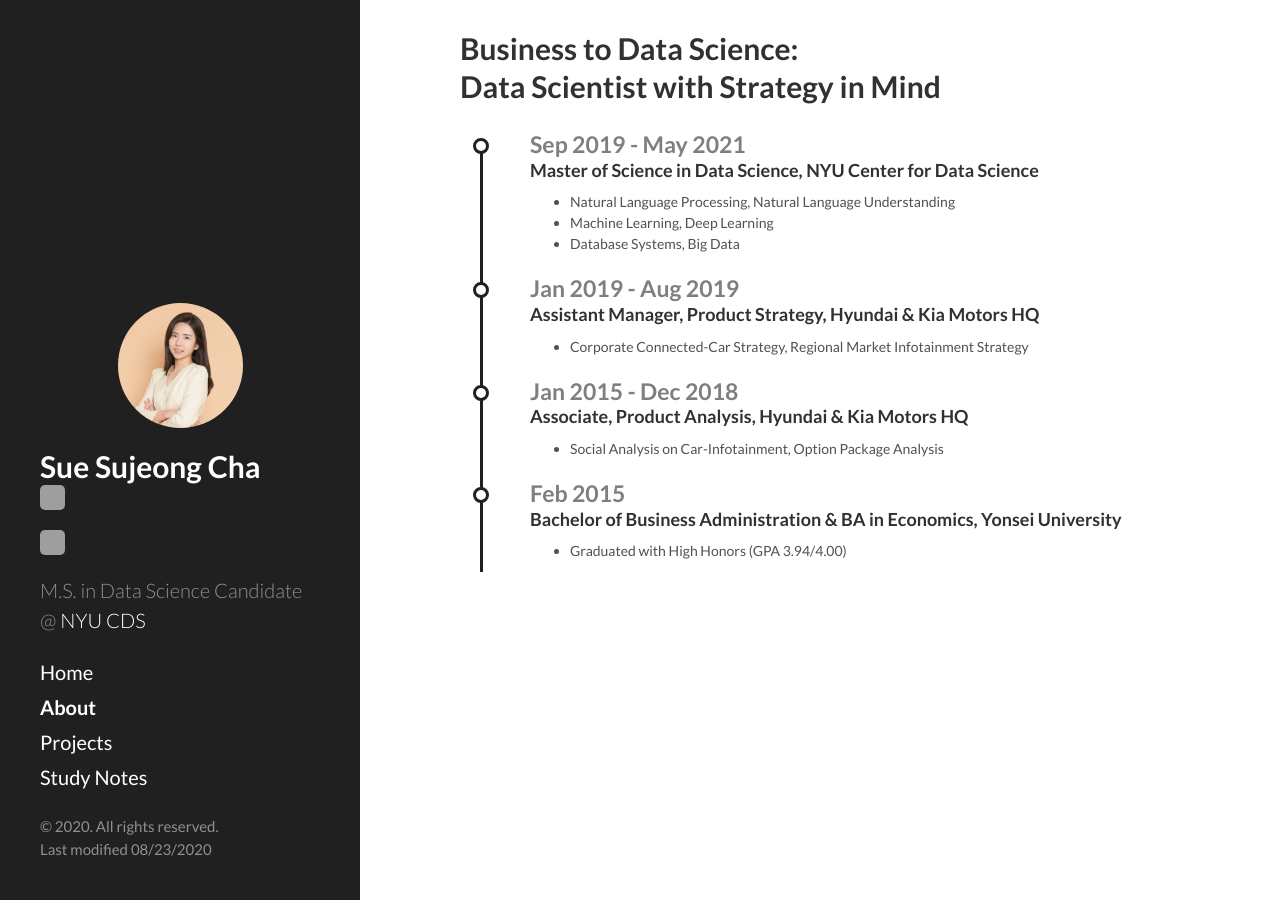
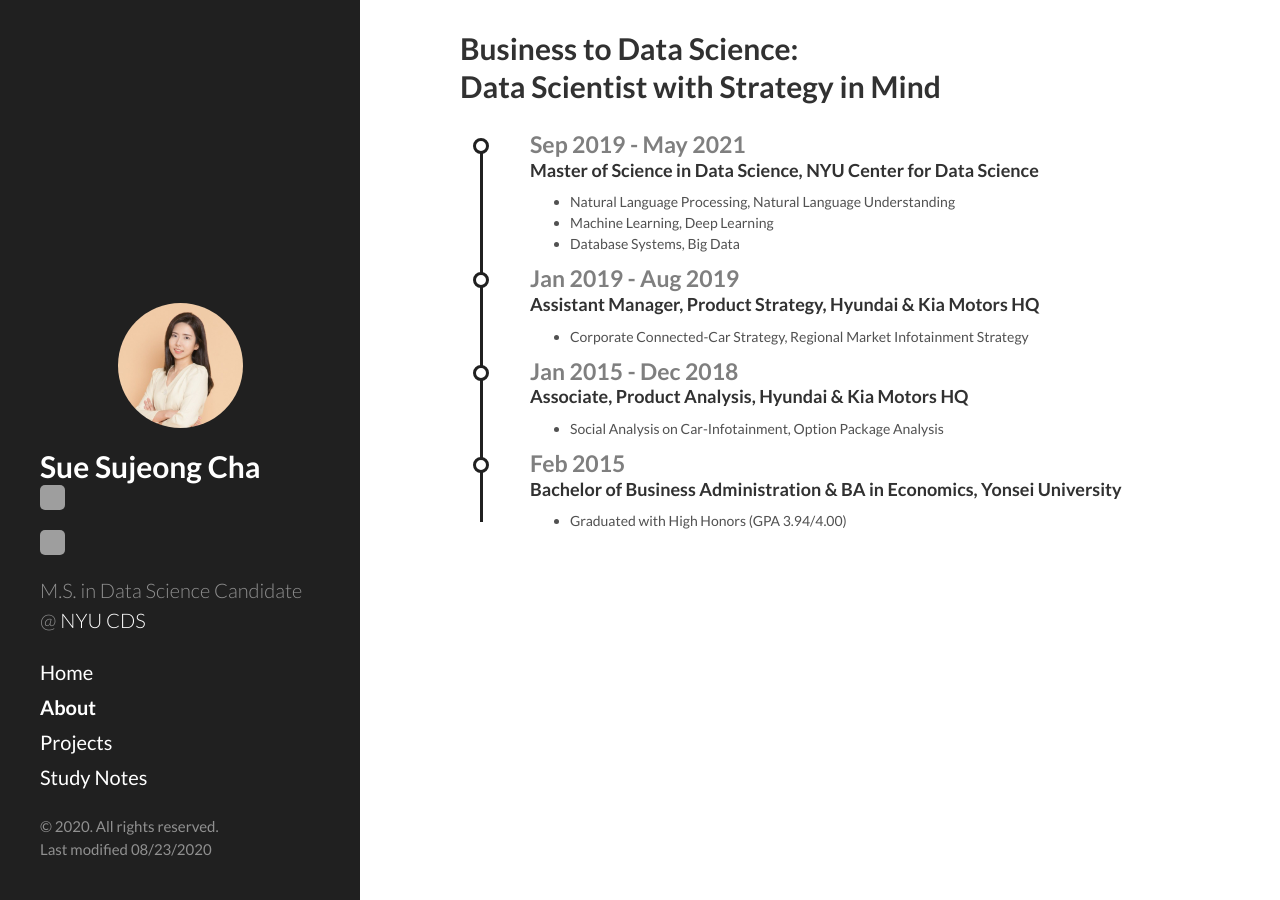
Before and after one commit to sujeongcha/sujeongcha.github.io, a Jekyll site: the page built from about.html, in a window 1280 px wide. Built offline with Jekyll 4.4.1, drawn with Linux system fonts in a browser that asks for light colours; grey boxes are pictures that could not be loaded.

Commit message:
Update style.css

```diff
--- a/public/css/style.css
+++ b/public/css/style.css
@@ -11,7 +11,7 @@
 	padding: 5px 0px;
 	width: auto;
 	margin-left: 40px;
-	margin-bottom: 40px;
+	margin-bottom: 0px;
 }
 
 .timeline:before {
@@ -20,7 +20,7 @@
 	top: 33px;
 	left: -20px;
 	width: 3px;
-	height: 90%;
+	height: 88%;
 	background: #202020;
 }
 
@@ -83,4 +83,5 @@
 
 ul {
 	font-size: 14px;
+	margin-bottom: 4px;
 }
```
